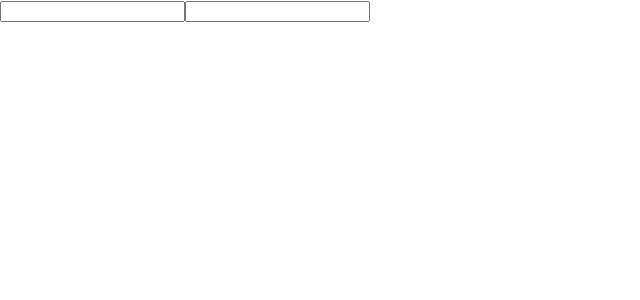
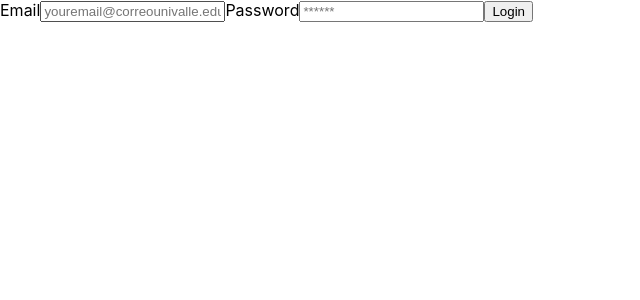
Before and after one commit to AndresFelipeLealVilla/TrabajoDeGrado, a React (Create React App) app: page /login in a window 1280 px wide. Shown: the top 300 px of the page, without its empty margins (0-640 px from the left). Built offline with nearby package versions, Linux system fonts and the light colour scheme.

Commit message:
se agrega el inicio de sesion sin protecciones y sin entrada por gmail

```diff
--- a/src/components/login/Login.jsx
+++ b/src/components/login/Login.jsx
@@ -1,14 +1,53 @@
 import { useState } from "react"
+import { useAuth } from "../../context/authContext";
+import {useNavigate} from 'react-router-dom'
+
 
 export function Login() {
-  const [user, setUser] = useState({ username: '', password: '' })
+
+  const [user, setUser] = useState({
+    email: "",
+    password: "",
+  })
+
+  const { login } = useAuth()
+  const navigate = useNavigate()
+  const [error, seterror] = useState()
+
+  const handleChange = ({target: {name, value}}) => {
+    setUser({...user, [name]: value})
+  };
+
+  const handleSubmit = async (e) => {
+    e.preventDefault();
+    seterror('')
+    try {
+      await login(user.email, user.password)
+      navigate('/')
+    } catch (error) {
+      console.log(error.code)
+      if (error.code === "auth/invalid-email") {
+        seterror("Correo invalido")
+      }if (error.code === "auth/user-not-found") {
+        seterror("Usuario no encontrado")
+      }if (error.code === "auth/wrong-password") {
+        seterror("Contraseña incorrecta")
+      }
+  }
+  }
 
   return (
     <div>
-      <form>
-        <input type="email" name="email" id="email" />
-        <input type="password" name="password" id="password" />
-      </form>
+      {error && <p>{error}</p>}
+      <form onSubmit={handleSubmit}>
+      <label htmlFor="email">Email</label>
+      <input type="email" id="email" name="email" placeholder="youremail@correounivalle.edu.co" onChange={handleChange}/>
+
+      <label htmlFor="password">Password</label>
+      <input type="password" name="password" id="password" placeholder="******" onChange={handleChange}/>
+
+      <button type="submit">Login</button>
+    </form>
     </div>
   )
 }
--- a/src/context/authContext.jsx
+++ b/src/context/authContext.jsx
@@ -1,5 +1,5 @@
 import { createContext, useContext} from "react";
-import {createUserWithEmailAndPassword} from 'firebase/auth';
+import {createUserWithEmailAndPassword, signInWithEmailAndPassword} from 'firebase/auth';
 import {auth} from '../Firebase';
 
 export const AuthContext = createContext()
@@ -14,8 +14,11 @@ export function AuthProvider({children}){
 const signup = (email, password) =>
     createUserWithEmailAndPassword(auth, email, password)
 
+const login = (email, password) =>
+    signInWithEmailAndPassword(auth, email, password)
+
     return (
-        <AuthContext.Provider value={{signup}}>
+        <AuthContext.Provider value={{signup, login}}>
             {children}
         </AuthContext.Provider>
     )
```
